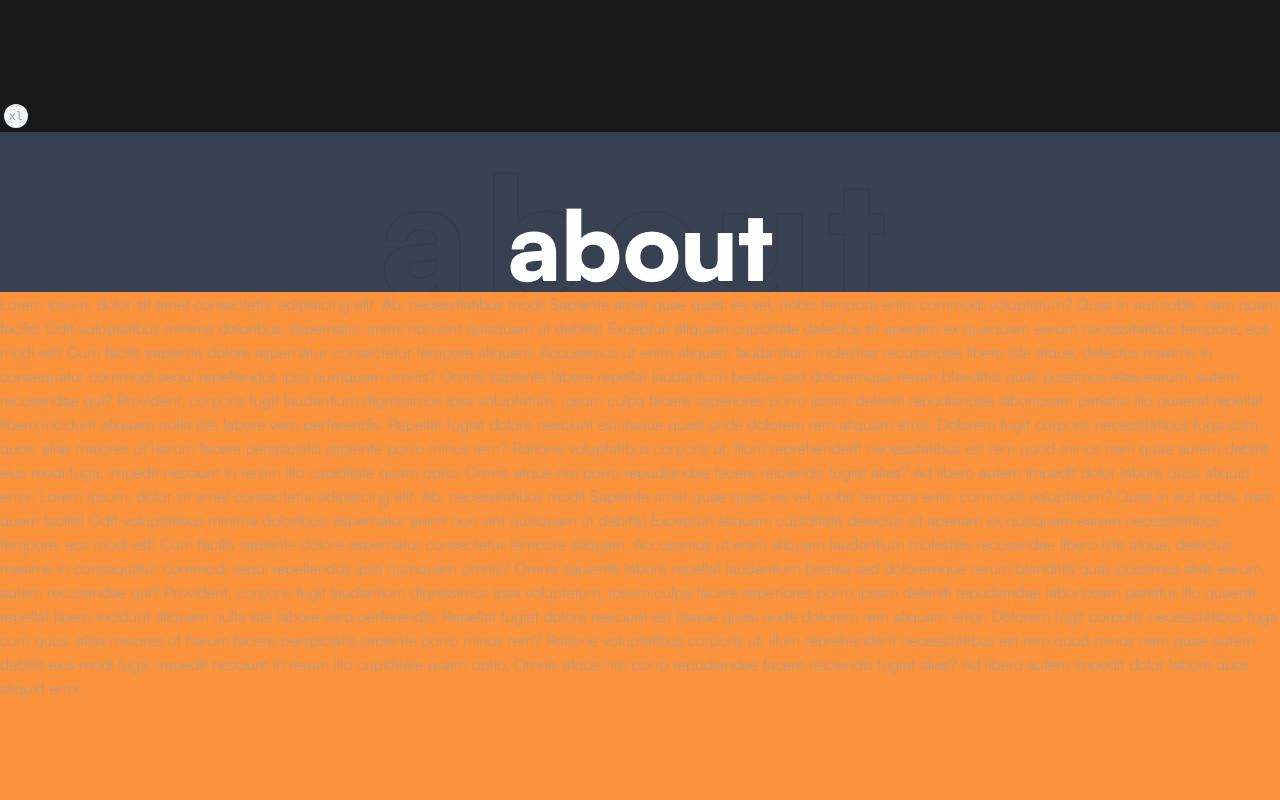
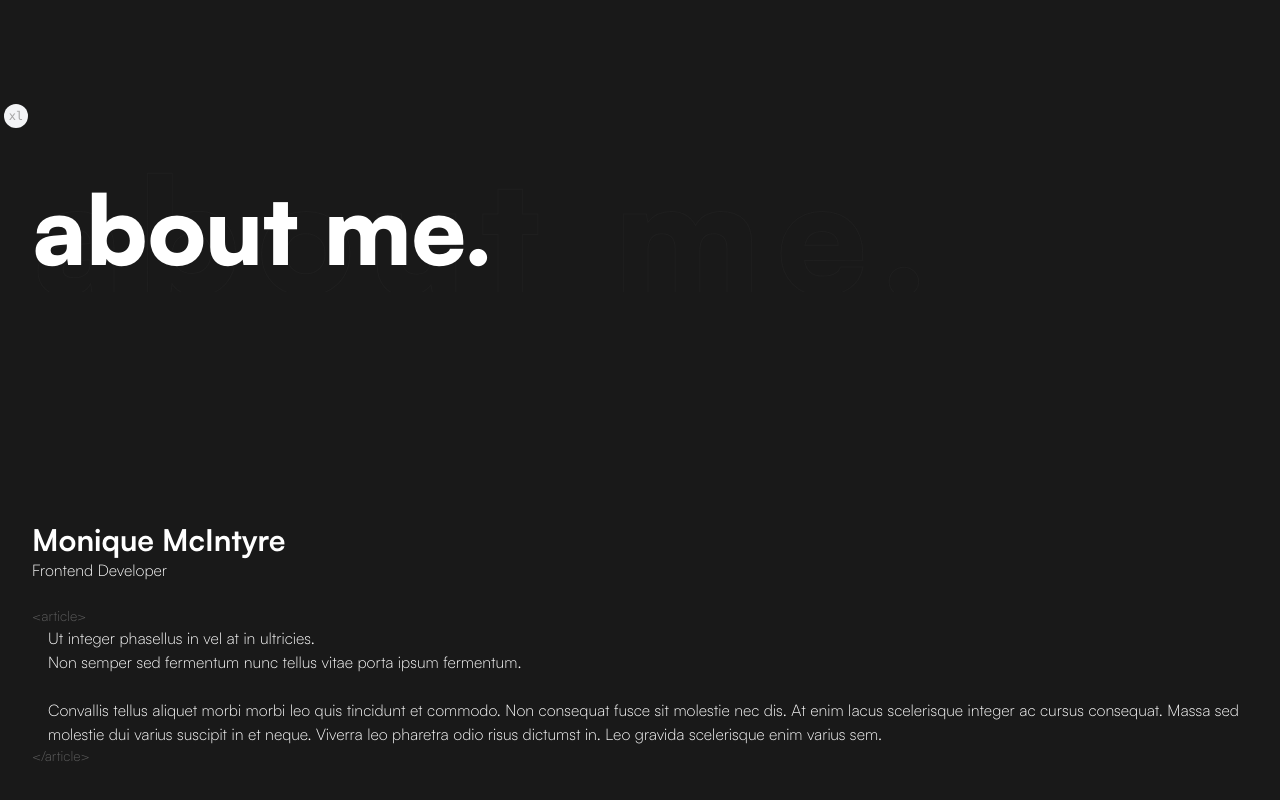
Before and after one commit to m-oniqu3/portfolio-v2, a Next.js app: page / in a window 1280 px wide. Shown: the part 668-1468 px from the top of the page. Built offline with nearby package versions, Linux system fonts and the light colour scheme.

Commit message:
added about section

```diff
--- a/src/app/globals.css
+++ b/src/app/globals.css
@@ -19,4 +19,6 @@ body {
     /* -webkit-text-stroke: 1px #a2a2a2; */
   }
 
+
+
 }
--- a/src/app/page.tsx
+++ b/src/app/page.tsx
@@ -1,46 +1,16 @@
-"use client";
-
-import Content from "@/components/Content";
 import Header from "@/components/Header";
 import Navbar from "@/components/Navbar";
 import Overview from "@/components/Overview";
+import Wrapper from "@/components/layout/Wrapper";
 import { Fragment } from "react";
 
 export default function Home() {
-  // useEffect(() => {
-  //   const observer = new IntersectionObserver(
-  //     (entries, observer) => {
-  //       entries.forEach((entry) => {
-  //         if (entry.isIntersecting) {
-  //           console.log(entry);
-  //           setIsContentVisible(true);
-  //         } else {
-  //           setIsContentVisible(false);
-  //           observer.unobserve(entry.target);
-  //         }
-  //       });
-  //     },
-  //     {
-  //       root: null,
-  //       threshold: 0.9,
-  //       rootMargin: "0px",
-  //     }
-  //   );
-  //   if (ref.current) {
-  //     observer.observe(ref.current);
-  //   }
-  // }, [ref, setIsContentVisible]);
-
   return (
     <Fragment>
       <Navbar />
-
       <Overview />
-      <main>
-        <Header />
-
-        <Content />
-      </main>
+      <Header />
+      <Wrapper />
     </Fragment>
   );
 }
--- /dev/null
+++ b/src/components/About.tsx
@@ -0,0 +1,34 @@
+import { satoshiBold } from "@/components/utils/font";
+import { Fragment } from "react";
+
+const About = () => {
+  return (
+    <section className="h-[80vh] grid place-items-center ">
+      <article>
+        <Fragment>
+          <h1 className={`${satoshiBold.className} text-3xl text-secondary`}>
+            Monique McIntyre
+          </h1>
+          <p className="text-secondary">Frontend Developer</p>
+        </Fragment>
+        <br></br>
+        <Fragment>
+          <p className={`opacity-50 text-sm`}>&#60;article&#62;</p>
+          <p className="text-secondary pl-4">
+            Ut integer phasellus in vel at in ultricies. <br></br> Non semper
+            sed fermentum nunc tellus vitae porta ipsum fermentum. <br></br>{" "}
+            <br></br>
+            Convallis tellus aliquet morbi morbi leo quis tincidunt et commodo.
+            Non consequat fusce sit molestie nec dis. At enim lacus scelerisque
+            integer ac cursus consequat. Massa sed molestie dui varius suscipit
+            in et neque. Viverra leo pharetra odio risus dictumst in. Leo
+            gravida scelerisque enim varius sem.
+          </p>
+          <p className={`opacity-50 text-sm`}>&#60;&#47;article&#62;</p>
+        </Fragment>
+      </article>
+    </section>
+  );
+};
+
+export default About;
--- a/src/components/Content.tsx
+++ b/src/components/Content.tsx
@@ -1,6 +1,9 @@
 "use client";
 
+import About from "@/components/About";
+import Container from "@/components/ui/Container";
 import { useSectionContext } from "@/context/context";
+
 import { useEffect, useRef } from "react";
 
 const Content = () => {
@@ -35,51 +38,9 @@ const Content = () => {
       ref={ref}
       className={`${isContentVisible ? " overflow-y-scroll " : ""}`}
     >
-      <p className="w-full bg-orange-400 h-[80vh]">
-        Lorem ipsum, dolor sit amet consectetur adipisicing elit. Ab,
-        necessitatibus modi! Sapiente amet quae quasi ea vel, nobis tempora enim
-        commodi voluptatum? Quas in aut nobis, nam quam facilis! Odit
-        voluptatibus minima doloribus, aspernatur animi non sint quisquam ut
-        debitis! Excepturi aliquam cupiditate delectus sit aperiam ex quisquam
-        earum necessitatibus tempore, eos modi est! Cum facilis sapiente dolore
-        aspernatur consectetur tempore aliquam. Accusamus ut enim aliquam
-        laudantium molestias recusandae libero iste atque, delectus maxime in
-        consequatur commodi sequi repellendus ipsa numquam omnis? Omnis sapiente
-        labore repellat laudantium beatae sed doloremque rerum blanditiis quas
-        possimus alias earum, autem recusandae qui? Provident, corporis fugit
-        laudantium dignissimos ipsa voluptatum, ipsum culpa facere asperiores
-        porro ipsam deleniti repudiandae laboriosam pariatur illo quaerat
-        repellat libero incidunt aliquam nulla iste labore vero perferendis.
-        Repellat fugiat dolore nesciunt est itaque quasi unde dolorem rem
-        aliquam error. Dolorem fugit corporis necessitatibus fuga cum quos,
-        alias maiores ut harum facere perspiciatis sapiente porro minus rem?
-        Ratione voluptatibus corporis ut, illum reprehenderit necessitatibus est
-        rem quod minus nam quae autem debitis eius modi fuga, impedit nesciunt
-        in rerum illo cupiditate quam optio. Omnis atque nisi porro repudiandae
-        facere reiciendis fugiat alias? Ad libero autem impedit dolor labore
-        quos aliquid error. Lorem ipsum, dolor sit amet consectetur adipisicing
-        elit. Ab, necessitatibus modi! Sapiente amet quae quasi ea vel, nobis
-        tempora enim commodi voluptatum? Quas in aut nobis, nam quam facilis!
-        Odit voluptatibus minima doloribus, aspernatur animi non sint quisquam
-        ut debitis! Excepturi aliquam cupiditate delectus sit aperiam ex
-        quisquam earum necessitatibus tempore, eos modi est! Cum facilis
-        sapiente dolore aspernatur consectetur tempore aliquam. Accusamus ut
-        enim aliquam laudantium molestias recusandae libero iste atque, delectus
-        maxime in consequatur commodi sequi repellendus ipsa numquam omnis?
-        Omnis sapiente labore repellat laudantium beatae sed doloremque rerum
-        blanditiis quas possimus alias earum, autem recusandae qui? Provident,
-        corporis fugit laudantium dignissimos ipsa voluptatum, ipsum culpa
-        facere asperiores porro ipsam deleniti repudiandae laboriosam pariatur
-        illo quaerat repellat libero incidunt aliquam nulla iste labore vero
-        perferendis. Repellat fugiat dolore nesciunt est itaque quasi unde
-        dolorem rem aliquam error. Dolorem fugit corporis necessitatibus fuga
-        cum quos, alias maiores ut harum facere perspiciatis sapiente porro
-        minus rem? Ratione voluptatibus corporis ut, illum reprehenderit
-        necessitatibus est rem quod minus nam quae autem debitis eius modi fuga,
-        impedit nesciunt in rerum illo cupiditate quam optio. Omnis atque nisi
-        porro repudiandae facere reiciendis fugiat alias? Ad libero autem
-        impedit dolor labore quos aliquid error.
-      </p>
+      <Container className=" h-[80vh] pt-8 ">
+        <About />
+      </Container>
     </div>
   );
 };
--- a/src/components/Header.tsx
+++ b/src/components/Header.tsx
@@ -1,5 +1,6 @@
 "use client";
 
+import Container from "@/components/ui/Container";
 import { satoshiBlack } from "@/components/utils/font";
 import { useSectionContext } from "@/context/context";
 import { useRef } from "react";
@@ -20,12 +21,15 @@ const Header = () => {
         style={{
           transform: `translateX(${(index - currentSection) * 100}%)`,
         }}
-        className={`${satoshiBlack.className} absolute top-0 h-full w-screen text-7xl transition duration-500 md:text-8xl`}
+        className={`${satoshiBlack.className} absolute top-0 h-full w-screen text-5xl transition duration-500 md:text-8xl`}
       >
-        <h1 className="absolute top-5 text-8xl w-screen -z-10 grid place-items-center md:text-[10rem]">
+        <h1 className="absolute top-5 text-8xl w-screen -z-10 flex items-center justify-start md:text-[10rem]">
           <span className="stroked tracking-widest w-fit">{name}</span>
         </h1>
-        <h1 className={`flex items-end justify-center h-full text-secondary`}>
+
+        <h1
+          className={`flex items-center justify-start relative top-4 h-full text-secondary`}
+        >
           {name}
         </h1>
       </article>
@@ -35,10 +39,10 @@ const Header = () => {
   return (
     <header
       ref={ref}
-      className={`h-[20vh] w-screen relative flex overflow-hidden bg-gray-700
+      className={`h-[20vh] w-screen relative flex overflow-hidden
       `}
     >
-      {renderSections}
+      <Container>{renderSections}</Container>
     </header>
   );
 };
--- /dev/null
+++ b/src/components/Skills.tsx
@@ -0,0 +1,5 @@
+const Skills = () => {
+  return <div>Skills</div>;
+};
+
+export default Skills;
--- /dev/null
+++ b/src/components/layout/Wrapper.tsx
@@ -0,0 +1,11 @@
+import Content from "@/components/Content";
+
+const Wrapper = () => {
+  return (
+    <div>
+      <Content />
+    </div>
+  );
+};
+
+export default Wrapper;
--- a/src/context/context.tsx
+++ b/src/context/context.tsx
@@ -31,7 +31,7 @@ export default function SectionContextProvider(props: Props) {
   const { children } = props;
 
   const sections: Section[] = [
-    { id: 0, name: "about" },
+    { id: 0, name: "about me." },
     { id: 1, name: "projects" },
     { id: 2, name: "skills" },
     { id: 3, name: "contact" },
```
